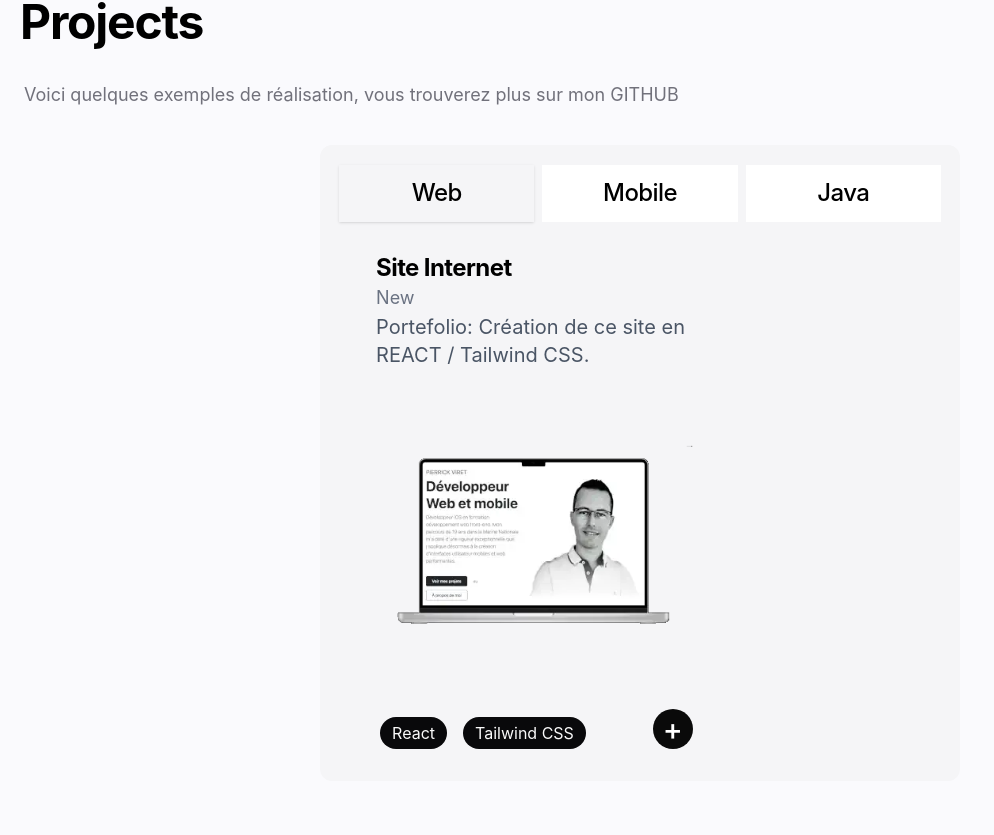
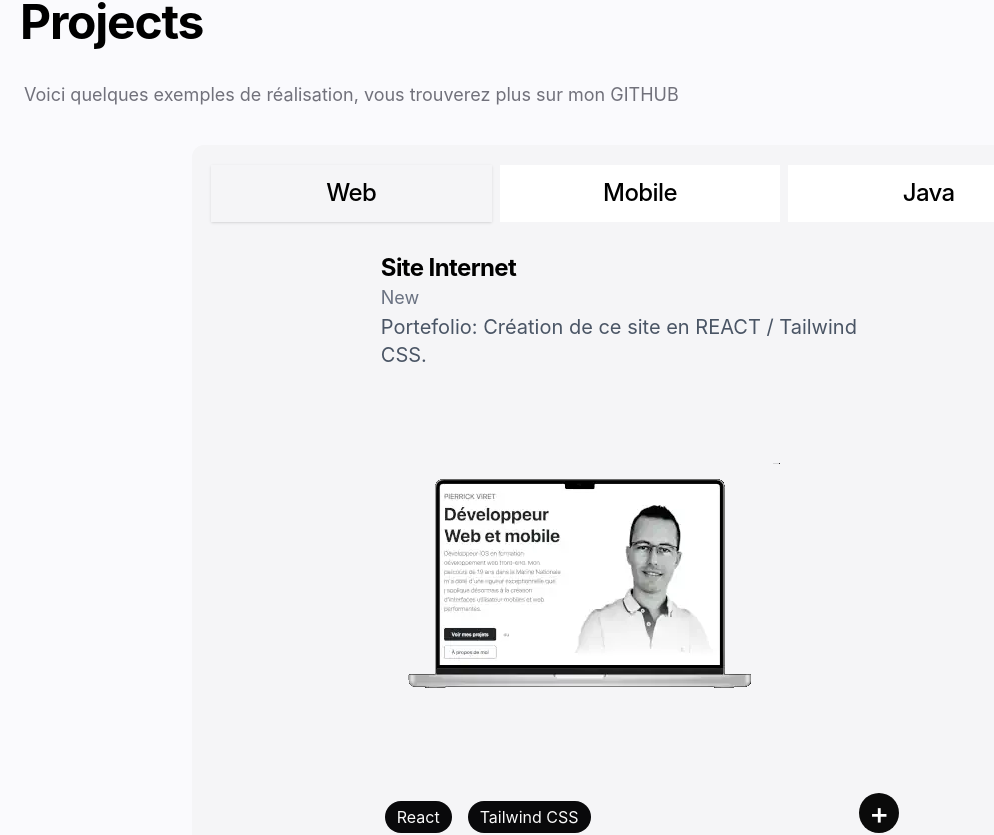
Before and after one commit to Pierrick74/MonSite, a React (Vite) app: page / in a window 1280 px wide. Shown: the part 982-1817 px from the top of the page, without its empty margins (0-994 px from the left). Built offline with nearby package versions, Linux system fonts and the light colour scheme.

Commit message:
add(project) remove flag

```diff
--- a/src/components/section/project.jsx
+++ b/src/components/section/project.jsx
@@ -1,4 +1,4 @@
-import { useState } from "react";
+import { useState, useEffect } from "react";
 import { ProjectCard } from "../projectCard"
 import { Tabs, TabsContent, TabsList, TabsTrigger } from "@/components/ui/tabs"
 
@@ -26,7 +26,7 @@ const PROJECTS = [
         text: "MarmotMonitor: gestion des premiers jours d'un enfant.",
         imagePath: "assets/photos/marmotMonitorApp.webp",
         imageAlt: "Image de MarmotMonitor",
-        technologies: ["SWIFTUI"],
+        technologies: ["SwuiftUI"],
         overlayTitle: "MarmotMonitor",
         overlayText: "Application iOS pour aider les nouveaux parents à suivre et gérer les soins quotidiens de leur nouveau-né.",
         overlayInfo: ["Suivi des repas, du sommeil et des changes",
@@ -57,32 +57,34 @@ const PROJECTS = [
 export function SectionProjet() {
     const [activeTab, setActiveTab] = useState("web");
 
+    // Précharger toutes les images au montage
+    useEffect(() => {
+        PROJECTS.forEach(project => {
+            const img = new Image();
+            img.src = project.imagePath;
+        });
+    }, []);
+
     return (
         <section id="projects" className="h-full items-center section-spacing">
             <h2 className="section-title ">Projects</h2>
             <p className="text-justify mx-6 pt-2 pb-4 lg:text-lg 2xl:text-xl xl:my-5 text-zinc-500 font-normal tracking-normal leading-relaxed">Voici quelques exemples de réalisation, vous trouverez plus sur mon GITHUB</p>
             <div className="flex justify-center">
-                <div className=" mx-6 xl:mx-20 xl:w-1/2">
+                <div className="mx-6 xl:mx-20 xl:max-w-4xl xl:w-full">
                     <Tabs value={activeTab} onValueChange={setActiveTab} className=" bg-[#F5F5F7] p-4 rounded-xl">
                         <TabsList className="grid grid-cols-3 gap-2">
                             <TabsTrigger value="web" className=" bg-[#FFF] data-[state=active]:bg-[#F5F5F7] text-xl md:text-1xl lg:text-2xl text-center leading-tight tracking-tight text-black" >Web</TabsTrigger>
                             <TabsTrigger value="mobile" className=" bg-[#FFF] data-[state=active]:bg-[#F5F5F7] text-xl md:text-1xl lg:text-2xl text-center leading-tight tracking-tight text-black">Mobile</TabsTrigger>
                             <TabsTrigger value="java" className=" bg-[#FFF] data-[state=active]:bg-[#F5F5F7] text-xl md:text-1xl lg:text-2xl text-center leading-tight tracking-tight text-black">Java</TabsTrigger>
                         </TabsList>
-                        <TabsContent value="web" className="flex justify-center" forceMount>
-                            <div className={activeTab === "web" ? "" : "hidden"}>
-                                <ProjectCard project={PROJECTS[0]} />
-                            </div>
+                        <TabsContent value="web" className="flex justify-center">
+                            <ProjectCard project={PROJECTS[0]} />
                         </TabsContent>
-                        <TabsContent value="mobile" className="flex justify-center" forceMount>
-                            <div className={activeTab === "mobile" ? "" : "hidden"}>
-                                <ProjectCard project={PROJECTS[1]} />
-                            </div>
+                        <TabsContent value="mobile" className="flex justify-center">
+                            <ProjectCard project={PROJECTS[1]} />
                         </TabsContent>
-                        <TabsContent value="java" className="flex justify-center" forceMount>
-                            <div className={activeTab === "java" ? "" : "hidden"}>
-                                <ProjectCard project={PROJECTS[2]} />
-                            </div>
+                        <TabsContent value="java" className="flex justify-center">
+                            <ProjectCard project={PROJECTS[2]} />
                         </TabsContent>
                     </Tabs>
                 </div>
```
